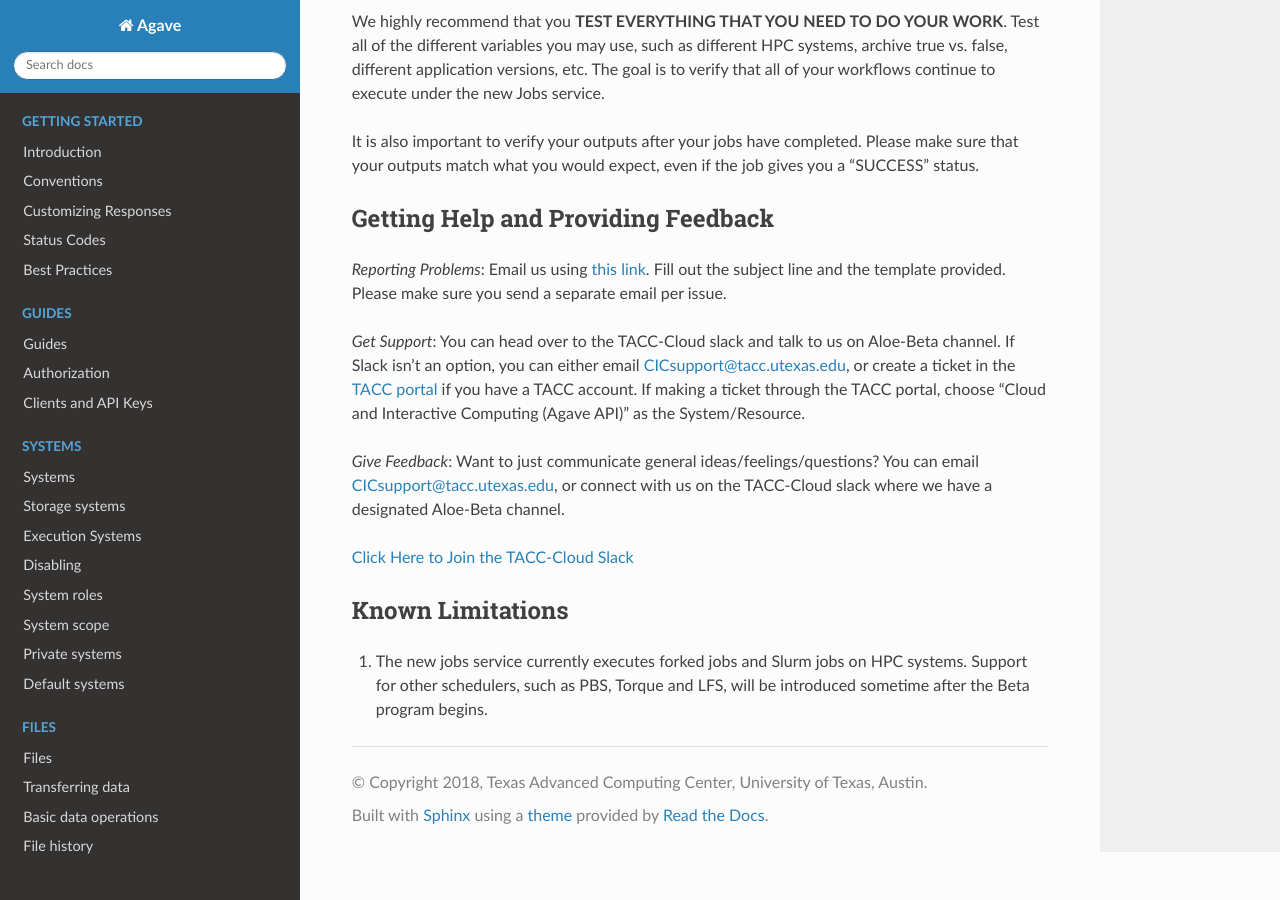
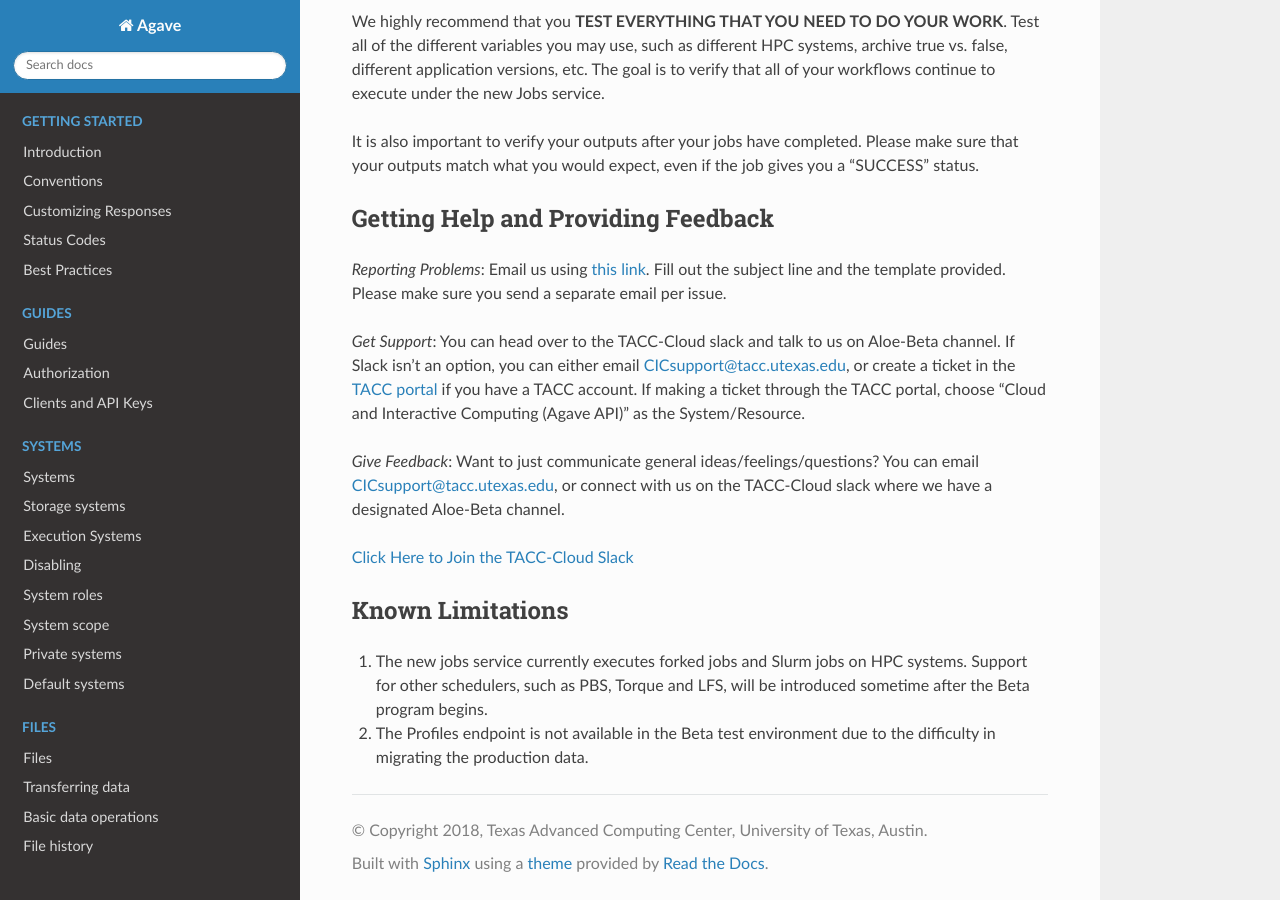
Before and after one commit to TACC-Cloud/agave-docs, a Sphinx documentation site: the page built from docs/agave/guides/jobs/aloe-beta-tester-guide.rst, in a window 1280 px wide and 900 px high, scrolled down 1813 px. Built offline with Sphinx 7.4.7 and the Read the Docs theme 2.0.0, drawn with Linux system fonts in a browser that asks for light colours.

Commit message:
Update aloe-beta-tester-guide.rst

```diff
--- a/docs/agave/guides/jobs/aloe-beta-tester-guide.rst
+++ b/docs/agave/guides/jobs/aloe-beta-tester-guide.rst
@@ -73,4 +73,6 @@ Getting Help and Providing Feedback
 Known Limitations
 -----------------
 
-1. The new jobs service currently executes forked jobs and Slurm jobs on HPC systems.  Support for other schedulers, such as PBS, Torque and LFS, will be introduced sometime after the Beta program begins.
+1. The new jobs service currently executes forked jobs and Slurm jobs on HPC systems. Support for other schedulers, such as PBS, Torque and LFS, will be introduced sometime after the Beta program begins.
+
+2. The Profiles endpoint is not available in the Beta test environment due to the difficulty in migrating the production data.
```
